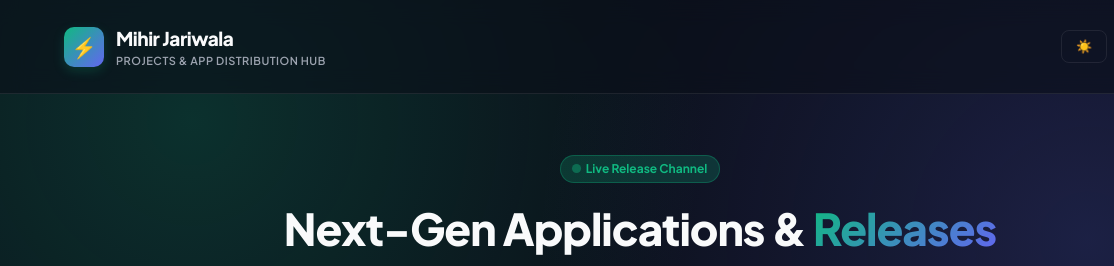
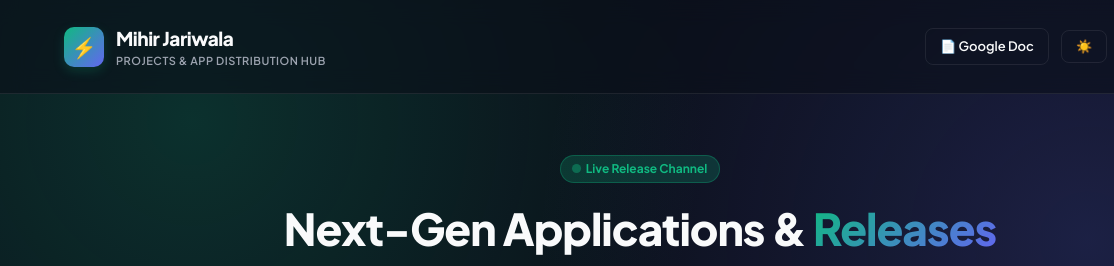
Before and after one commit to miku1113/projects, a plain HTML site: page index.html in a window 1280 px wide. Shown: the top 266 px of the page, 0-1114 px from the left. Drawn offline with Linux system fonts and the light colour scheme.

Commit message:
Add Google Doc catalog link to navigation

```diff
--- a/index.html
+++ b/index.html
@@ -551,6 +551,9 @@
         </div>
       </a>
       <div class="nav-actions">
+        <a href="https://docs.google.com/document/d/1T-6T-apvYtuhtzRSc6I9lEEETmMQjYMCJndM6IneS5A/edit" target="_blank" class="btn-ghost" title="Google Docs APK Catalog">
+          📄 Google Doc
+        </a>
         <button id="themeToggle" class="btn-ghost" title="Toggle Theme">
           <span id="themeIcon">☀️</span>
         </button>
```
